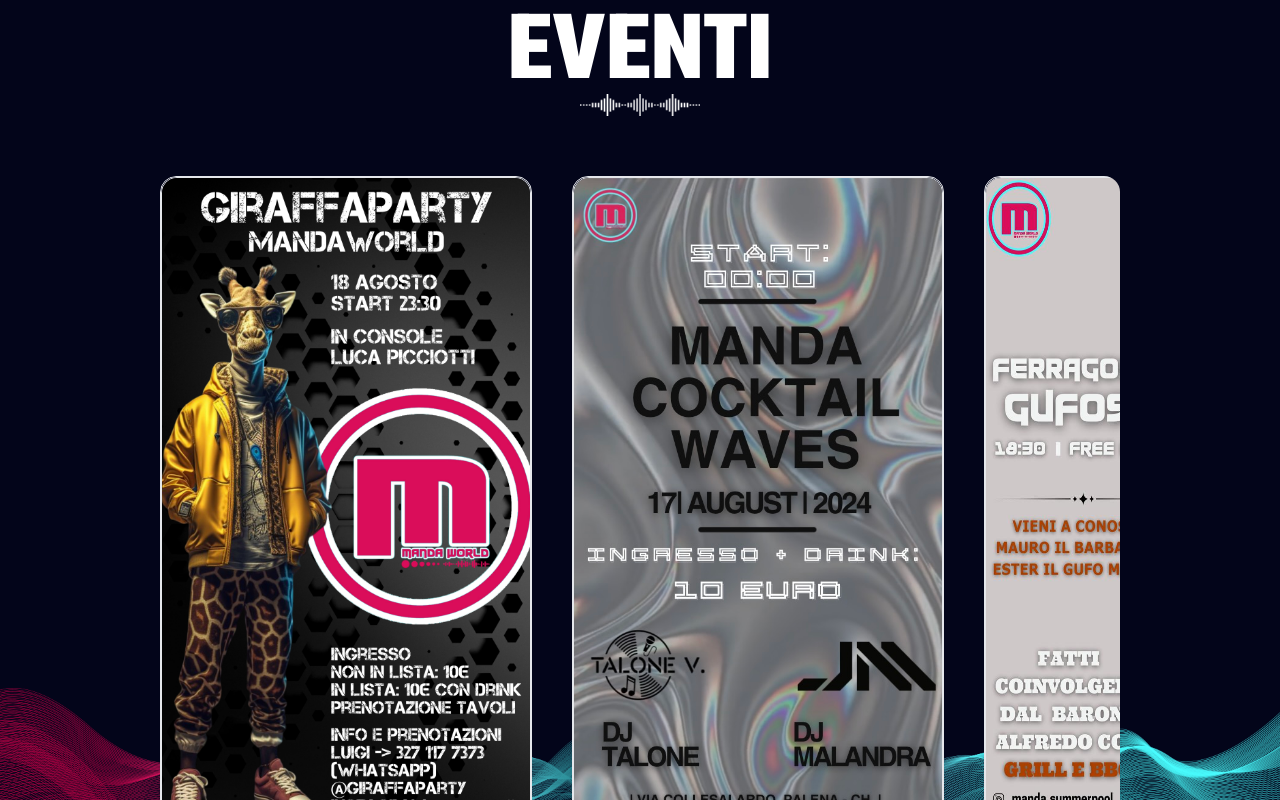
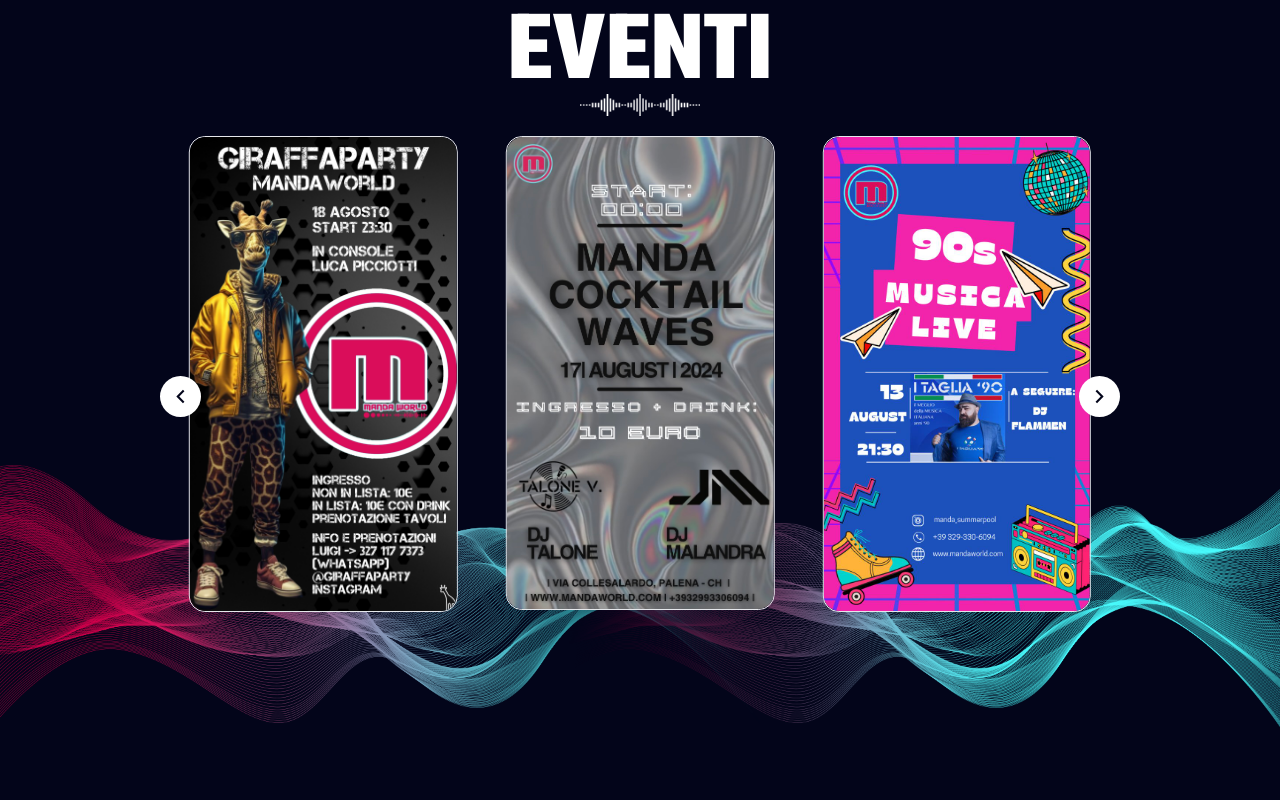
Before and after one commit to edgardovittoria/mandaworld, a Next.js app: page / in a window 1280 px wide. Shown: the part 740-1540 px from the top of the page. Built offline with nearby package versions, Linux system fonts and the light colour scheme.

Commit message:
inserito carosello con frecce

```diff
--- a/package.json
+++ b/package.json
@@ -12,7 +12,8 @@
     "next": "14.2.4",
     "react": "^18",
     "react-dom": "^18",
-    "react-icons": "^5.2.1"
+    "react-icons": "^5.2.1",
+    "react-responsive-carousel": "^3.2.23"
   },
   "devDependencies": {
     "@types/node": "^20",
--- a/src/app/components/(home)/Eventi.tsx
+++ b/src/app/components/(home)/Eventi.tsx
@@ -1,11 +1,12 @@
 'use client'
 import Image from "next/image";
-import Carousel from "../(ui)/Carousel";
+import Carousel from "../(ui)/MyCarousel";
 import wawesPad from "../../../../public/waves-pad.png"
 import CarouselMobile from "../(ui)/CarouselMobile";
 import { useEffect, useState } from "react";
 import { ImgEvento } from "@/app/model/model";
 import { fetchImagesEventi } from "@/data/immaginiEventi";
+import MyCarousel from "../(ui)/MyCarousel";
 export default function Welcome() {
 
   const [images, setImages] = useState<ImgEvento[]>([])
@@ -28,7 +29,7 @@
             </h1>
             <Image src="/line-white.png" alt="alt" width={120} height={120} />
           </div>
-          <Carousel images={images} section="eventi"/>
+          <MyCarousel images={images} section="eventi"/>
           <CarouselMobile images={images} section="eventi"/>
         </div>
       </div>
--- a/src/app/components/(home)/Piscina.tsx
+++ b/src/app/components/(home)/Piscina.tsx
@@ -4,7 +4,7 @@
 import { FaUmbrellaBeach } from "react-icons/fa";
 import { GiBed } from "react-icons/gi";
 import { useEffect, useState } from "react";
-import Carousel from "../(ui)/Carousel";
+import Carousel from "../(ui)/MyCarousel";
 import { ImgPiscina } from "@/app/model/model";
 import { fetchImagesPiscina } from "@/data/immaginiPiscina";
 import CarouselMobile from "../(ui)/CarouselMobile";
--- a/src/app/components/(ui)/Carousel.tsx
+++ /dev/null
@@ -1,54 +0,0 @@
-"use client";
-import Image from "next/image";
-import { useEffect, useState } from "react";
-import { ImgEvento, ImgPiscina } from "@/app/model/model";
-import { fetchImagesEventi } from "@/data/immaginiEventi";
-
-export interface CarouselProps {
-  images: ImgEvento[] | ImgPiscina[];
-  section: string;
-}
-
-const Carousel: React.FC<CarouselProps> = ({ images, section }) => {
-  console.log(section)
-  return (
-    <div className="hidden xl:carousel xl:rounded-box xl:space-x-10 overflow-x-visible mt-10">
-      {images.map((img) => (
-        <div className="carousel-item" id={`slide${img.id%3}`}>
-          <div className={`border rounded-2xl relative`}>
-            <Image
-              src={img.src}
-              alt={img.alt}
-              width={img.width}
-              height={img.height}
-              className={`rounded-2xl border ${section === 'piscina' ? 'aspect-square' : 'aspect-auto h-full'}`}
-            />
-            {/* <div className="rounded-2xl border w-full h-full absolute top-0 bg-backgroundColor opacity-40" /> */}
-            {/* {section === "eventi" && (
-              <div className="rounded-2xl border w-full h-full absolute top-0 flex flex-col gap-10 items-center justify-center">
-                <div className="flex flex-col justify-center items-center leading-[70px]">
-                  <span className="text-white z-20 mandaFont uppercase text-[100px]">
-                    {(img as ImgEvento).giorno}
-                  </span>
-                  <span className="text-white z-20 mandaFont uppercase text-[100px]">
-                    {(img as ImgEvento).mese}
-                  </span>
-                </div>
-                <div className="flex flex-col justify-center items-center leading-7">
-                  <span className="text-white z-20 mandaFont uppercase text-[30px]">
-                    {(img as ImgEvento).nome}
-                  </span>
-                  <span className="text-white z-20 mandaFont uppercase text-[30px]">
-                    Satrt: {(img as ImgEvento).start}
-                  </span>
-                </div>
-              </div>
-            )} */}
-          </div>
-        </div>
-      ))}
-    </div>
-  );
-};
-
-export default Carousel;
--- /dev/null
+++ b/src/app/components/(ui)/MyCarousel.tsx
@@ -0,0 +1,96 @@
+"use client";
+import Image from "next/image";
+import { useEffect, useState } from "react";
+import { ImgEvento, ImgPiscina } from "@/app/model/model";
+import { fetchImagesEventi } from "@/data/immaginiEventi";
+import "react-responsive-carousel/lib/styles/carousel.min.css";
+import { Carousel } from "react-responsive-carousel";
+import { RiArrowLeftSLine, RiArrowRightSLine } from "react-icons/ri";
+
+export interface CarouselProps {
+  images: ImgEvento[] | ImgPiscina[];
+  section: string;
+}
+
+const MyCarousel: React.FC<CarouselProps> = ({ images, section }) => {
+  const [screenWidth, setScreenWidth] = useState(0);
+
+  useEffect(() => {
+    setScreenWidth(window.innerWidth);
+  }, []);
+
+  return (
+    <Carousel
+      showArrows
+      showIndicators={false}
+      showStatus={false}
+      showThumbs={false}
+      centerSlidePercentage={33}
+      centerMode
+      selectedItem={1}
+      renderArrowPrev={(clickHandler, hasNext, label) => {
+        return (
+          <>
+            {hasNext && (
+              <div
+                className="absolute top-1/2 left-0 z-50 p-2 rounded-full bg-white"
+                onClick={clickHandler}
+              >
+                <RiArrowLeftSLine color="#03051A" size="25px" />
+              </div>
+            )}
+          </>
+        );
+      }}
+      renderArrowNext={(clickHandler, hasNext, label) => {
+        return (
+          <>
+            {hasNext && (
+              <div
+                className="absolute top-1/2 right-0 z-30 hover:cursor-pointer p-2 rounded-full bg-white"
+                onClick={clickHandler}
+              >
+                <RiArrowRightSLine color="#03051A" size="25px" />
+              </div>
+            )}
+          </>
+        );
+      }}
+    >
+      {images.map((img) => {
+        return (
+          <div key={img.id} className="w-full px-6">
+            <div className={`border rounded-2xl relative`}>
+              <Image
+                src={img.src}
+                alt={img.alt}
+                width={img.width}
+                height={img.height}
+                className={`rounded-2xl border ${
+                  section === "piscina" ? "aspect-square" : "aspect-auto h-full"
+                }`}
+              />
+            </div>
+          </div>
+        );
+      })}
+    </Carousel>
+    // <div className="hidden xl:carousel xl:rounded-box xl:space-x-10 overflow-x-visible mt-10">
+    //   {images.map((img) => (
+    // <div className="carousel-item" id={`slide${img.id%3}`}>
+    //   <div className={`border rounded-2xl relative`}>
+    //     <Image
+    //       src={img.src}
+    //       alt={img.alt}
+    //       width={img.width}
+    //       height={img.height}
+    //       className={`rounded-2xl border ${section === 'piscina' ? 'aspect-square' : 'aspect-auto h-full'}`}
+    //     />
+    //   </div>
+    // </div>
+    //   ))}
+    // </div>
+  );
+};
+
+export default MyCarousel;
--- a/src/data/immaginiEventi.ts
+++ b/src/data/immaginiEventi.ts
@@ -3,7 +3,6 @@
 export let immaginiEventi:ImgEvento[] = [
     {id:6, src: "/eventi/evento6.jpeg", giorno: 10, mese: "AGO", nome: "nome evento", start: "17:00", alt: "nome evento", width: 370, height:370},
     {id:2, src: "/eventi/evento3.jpeg", giorno: 10, mese: "AGO", nome: "nome evento", start: "17:00", alt: "nome evento", width: 370, height:370},
-    {id:5, src: "/eventi/evento5.jpeg", giorno: 10, mese: "AGO", nome: "nome evento", start: "17:00", alt: "nome evento", width: 370, height:370},
     {id:4, src: "/eventi/evento4.jpeg", giorno: 10, mese: "AGO", nome: "nome evento", start: "17:00", alt: "nome evento", width: 370, height:370},
     {id:1, src: "/eventi/evento2.jpeg", giorno: 10, mese: "AGO", nome: "nome evento", start: "17:00", alt: "nome evento", width: 370, height:370},
     {id:0, src: "/eventi/evento1.jpeg", giorno: 10, mese: "AGO", nome: "nome evento", start: "17:00", alt: "nome evento", width: 370, height:370},
```
Also changed, not shown: 1 other file (tests, documents, lock files or other folders).
